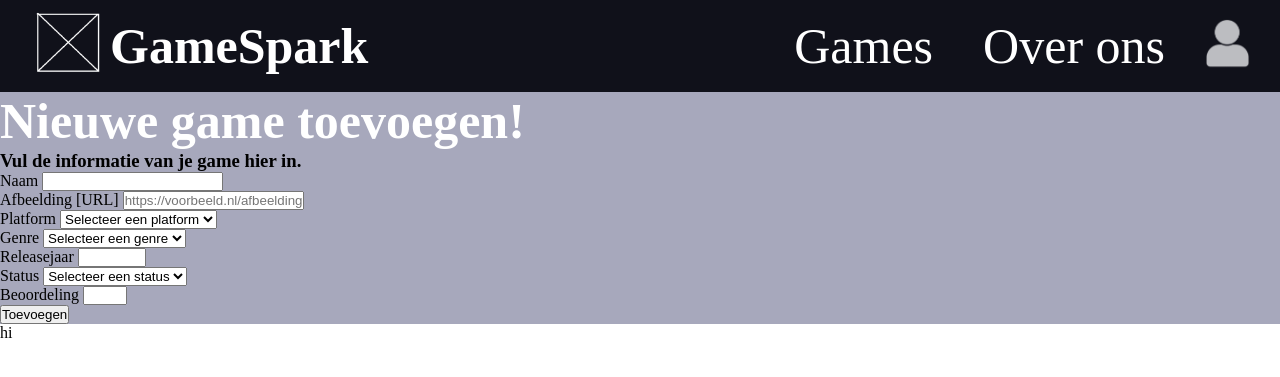
After one commit to Mitchell003/GameSpark, a PHP site: page /create.php in a window 1280 px wide. The commit adds this page. Shown: the top 377 px of the page. Run offline with PHP 8.4, Linux system fonts and the light colour scheme.

Commit message:
Add game button now works.

```diff
--- /dev/null
+++ b/create.php
@@ -0,0 +1,79 @@
+<!DOCTYPE html>
+<html lang="en">
+
+<head>
+    <meta charset="UTF-8">
+    <meta name="viewport" content="width=device-width, initial-scale=1.0">
+    <title>Add game!</title>
+    <link rel="stylesheet" href="css/style.css">
+</head>
+
+
+<body>
+    <?php require_once 'header.php'; ?>
+    <main>
+        <from action="app/Http/Controllers/informatieController.php" method="post">
+            <div class="form-group">
+                <h2><strong>Nieuwe game toevoegen!</strong></h2>
+                <h3>Vul de informatie van je game hier in.</h3>
+                <div class="naam">
+                    <label for="naam">Naam</label>
+                    <input type="text" id="naam" name="naam" required>
+                </div>
+
+                <div class="afbeelding">
+                    <label for="afbeelding">Afbeelding [URL]</label>
+                    <input type="url" id="afbeelding" name="afbeelding"
+                        placeholder="https://voorbeeld.nl/afbeelding.jpg" required>
+                </div>
+
+                <div class="platform">
+                    <label for="platform">Platform</label>
+                    <select name="platform" id="platform" required>
+                        <option value="">Selecteer een platform</option>
+                        <option value="pc">PC</option>
+                        <option value="playstation">Playstation</option>
+                        <option value="xbox">Xbox</option>
+                        <option value="nintendo">Nintendo</option>
+                    </select>
+
+                    <div class="genre">
+                        <label for="genre">Genre</label>
+                        <select name="genre" id="genre" required>
+                            <option value="">Selecteer een genre</option>
+                            <option value="action">Actie</option>
+                            <option value="adventure">Avontuur</option>
+                            <option value="rpg">RPG</option>
+                            <option value="strategy">Strategie</option>
+                            <option value="horror">Horror</option>
+                        </select>
+
+                        <div class="releasejaar">
+                            <label for="releasejaar">Releasejaar</label>
+                            <input type="number" id="releasejaar" name="releasejaar" min="1900" max="2026" required>
+
+                            <div class="status">
+                                <label for="status">Status</label>
+                                <select name="status" id="status" required>
+                                    <option value="">Selecteer een status</option>
+                                    <option value="wishlist">Wishlist</option>
+                                    <option value="inbezit">In bezit</option>
+                                    <option value="speeltnu">Speelt nu</option>
+                                    <option value="uitgespeeld">Uitgespeeld</option>
+                                </select>
+                            </div>
+
+                            <div class="beoordeling">
+                                <label for="beoordeling">Beoordeling</label>
+                                <input type="number" id="beoordeling" name="beoordeling" min="1" max="5" required>
+                            </div>
+
+                            <div class="submit-button">
+                                <button type="submit">Toevoegen</button>
+                            </div>
+                        </div>
+    </main>
+    <?php require_once 'footer.php'; ?>
+</body>
+
+</html>
--- a/database/gamespark.sql
+++ b/database/gamespark.sql
@@ -3,3 +3,7 @@ CREATE DATABASE IF NOT EXISTS gamespark
   COLLATE utf8mb4_unicode_ci;
 
 USE gamespark;
+
+CREATE TABLE IF NOT EXISTS informatie (
+
+)
--- a/index.php
+++ b/index.php
@@ -13,7 +13,7 @@
     <main>
         <div class="titelandbutton">
             <h2>Games</h2>
-            <button class="button-game">+ Game toevoegen</button>
+            <a href="create.php" class="button-game">+ Game toevoegen</a>
         </div>
         <div class="categorie-titles">
             <div class="categorie-filter">
```
Also changed, not shown: 2 other files.
